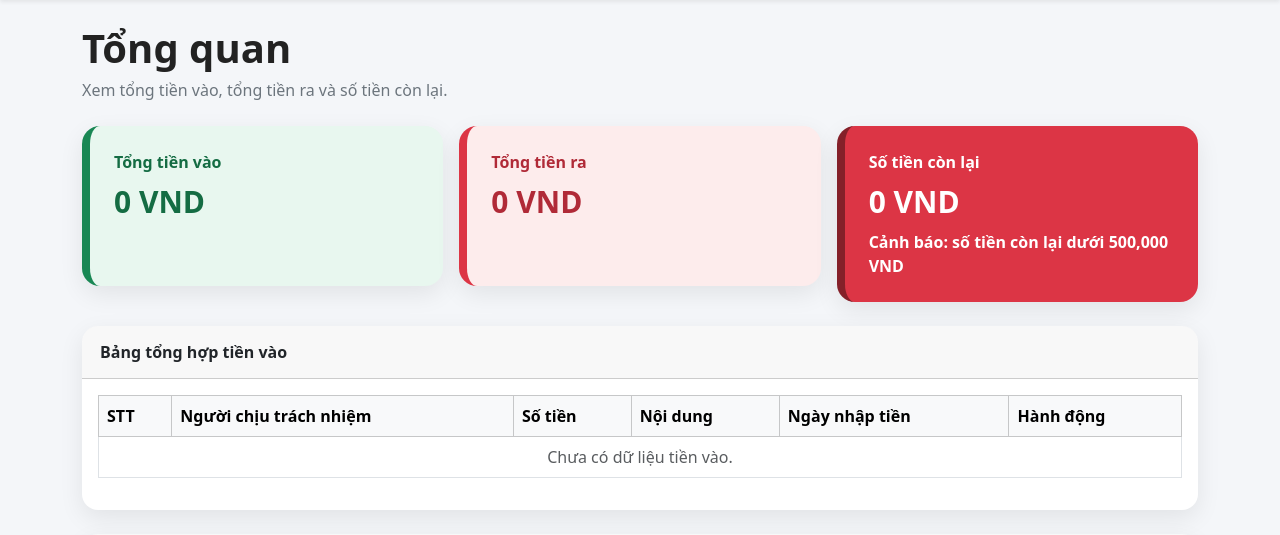
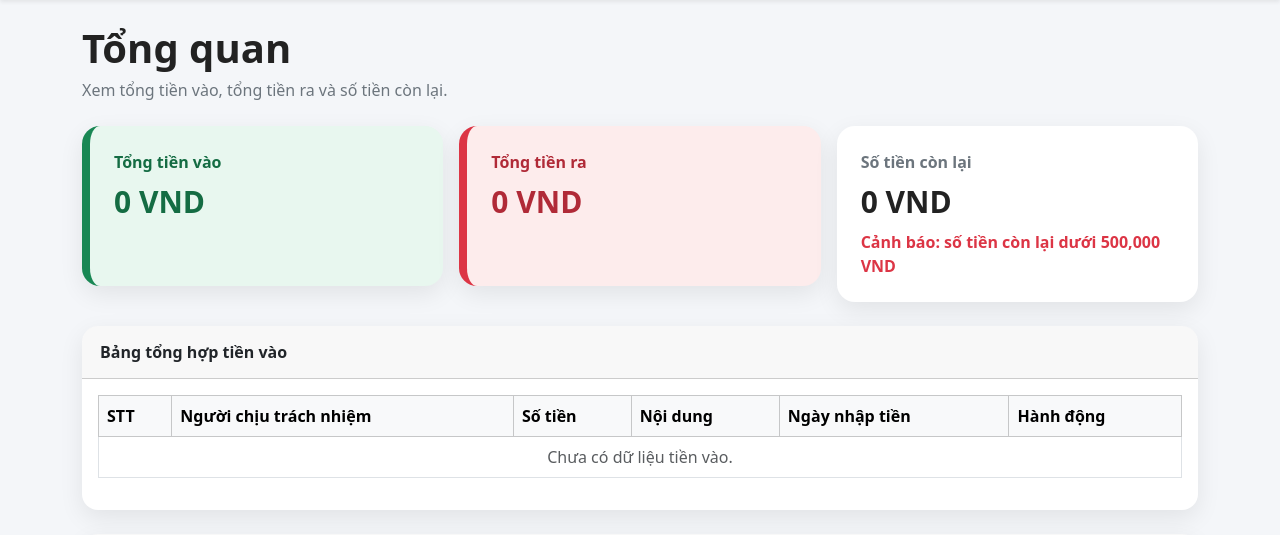
Before and after one commit to eloghcmut/Quy-CLB-ELOG, a Flask app: page /overview in a window 1280 px wide. Shown: the part 56-591 px from the top of the page. Run offline with Flask 3, Linux system fonts and the light colour scheme; the visitor is signed in with stand-in values (Sample User, id 1); data that the repository does not hold is empty; some libraries are stand-ins or nearby versions.

Commit message:
Update style.css

```diff
--- a/thu_chi_web_deploy/static/style.css
+++ b/thu_chi_web_deploy/static/style.css
@@ -10,6 +10,11 @@ body {
 .nav-link.active {
     font-weight: 700;
     color: #ffffff !important;
+}
+
+.gen-badge {
+    font-size: 14px;
+    padding: 8px 12px;
 }
 
 .page-header {
@@ -38,6 +43,7 @@ body {
 }
 
 .form-control,
+.form-select,
 .input-group-text,
 .btn {
     border-radius: 10px;
@@ -107,23 +113,11 @@ body {
     color: #084298;
 }
 
-/* Ô số tiền còn lại sẽ đỏ nếu dưới 500,000 VND */
-.summary-warning {
-    background: #dc3545 !important;
-    border-left: 8px solid #842029 !important;
-    color: #ffffff !important;
-}
-
-.summary-warning p,
-.summary-warning h2,
-.summary-warning .warning-text {
-    color: #ffffff !important;
-}
-
 .warning-text {
     display: block;
     margin-top: 10px;
     font-weight: 700;
+    color: #dc3545;
 }
 
 .money {
@@ -147,8 +141,10 @@ table td {
     vertical-align: middle;
 }
 
-.login-card {
-    margin-top: 60px;
+.login-box,
+.gen-select-box {
+    width: 100%;
+    max-width: 460px;
 }
 
 @media (max-width: 768px) {
@@ -159,4 +155,9 @@ table td {
     .page-header h1 {
         font-size: 28px;
     }
+
+    .gen-badge {
+        display: inline-block;
+        margin: 8px 0;
+    }
 }
```
